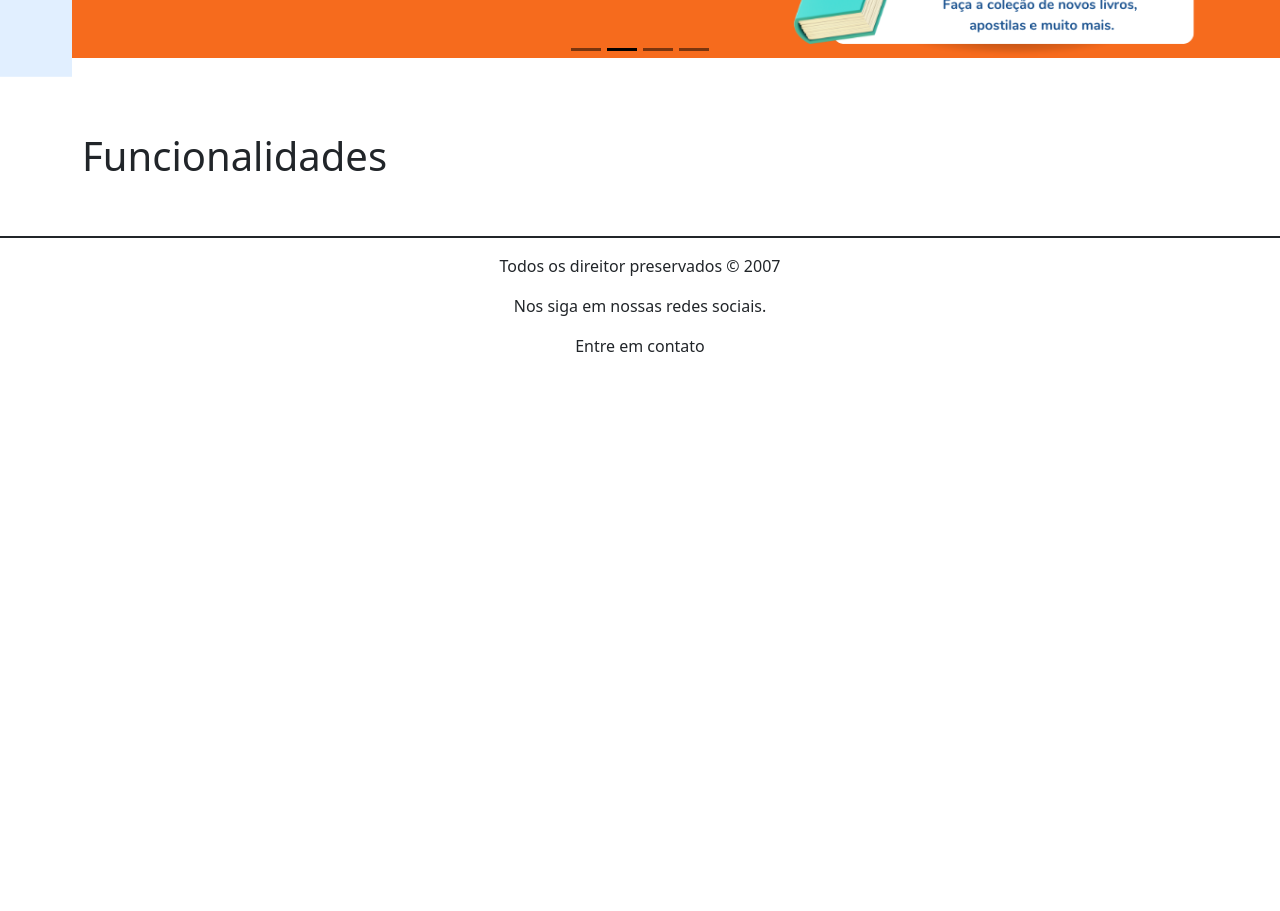
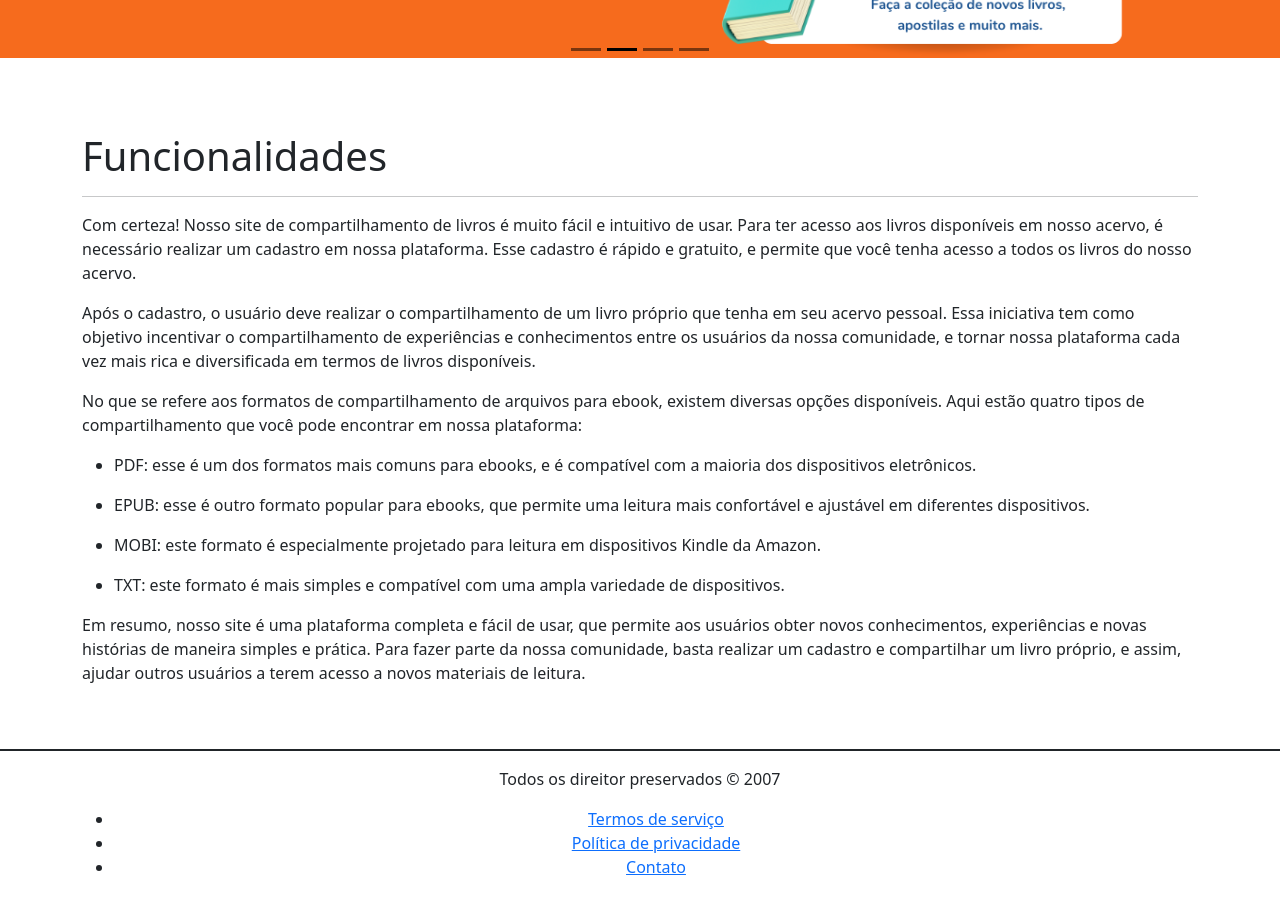
Before and after one commit to diogenesferreirabr/ProjetoFinal-02, a React (Vite) app in the folder frontend/estudoapp-site/: page /funcionalidades in a window 1280 px wide. Shown: the part 440-1351 px from the top of the page. Before the commit the page ends 830 px from the top, so only its background shows below. Built offline with nearby package versions, Linux system fonts and the light colour scheme; no server answers.

Commit message:
Feito a alimenteção das paginas.

```diff
--- a/frontend/estudoapp-site/src/assets/css/paginas/Menu.css
+++ b/frontend/estudoapp-site/src/assets/css/paginas/Menu.css
@@ -1,3 +1,6 @@
 span{
     color: #9f4da9;
 }
+ul{
+
+}
--- a/frontend/estudoapp-site/src/components/Rodape.jsx
+++ b/frontend/estudoapp-site/src/components/Rodape.jsx
@@ -5,8 +5,11 @@ function Rodape() {
         <footer className="rodape mt-5 border-top border-dark border-2">
         <Container className='text-center py-3'>
             <p>Todos os direitor preservados &copy; 2007</p>
-            <p>Nos siga em nossas redes sociais.</p>
-            <p>Entre em contato</p>
+            <ul>
+        <li><a href="#">Termos de serviço</a></li>
+        <li><a href="#">Política de privacidade</a></li>
+        <li><a href="#">Contato</a></li>
+      </ul>
 
         </Container>
         </footer>
--- a/frontend/estudoapp-site/src/pages/Contato.jsx
+++ b/frontend/estudoapp-site/src/pages/Contato.jsx
@@ -1,5 +1,5 @@
 import {Container, Button, Form} from 'react-bootstrap'
-import Depoimentos from '../components/Depoimentos'
+//import Depoimentos from '../components/Depoimentos'
 
 function Contato() {
 
@@ -11,8 +11,10 @@ function Contato() {
 
     return (
         <Container className='conteudo-margin'>
-            <h1>Contato</h1>
-            <p>Entre em contato conosco</p>
+            <h1>Contato</h1><br/>
+            <h5>Duvidas em como realizar o compartilhamento de seu arquivo, não saber como baixar o documento certo para o seu celular, computador ou Ebook?</h5>
+
+            <h5>Entre em contato, iremos te atender o mais rapido possivel.</h5><br/>
 
             <Form onSubmit={handleSubmit}>
                 <Form.Group className="mb-3" controlId="Nome">
@@ -32,7 +34,7 @@ function Contato() {
                 </Button>
             </Form>
 
-            <Depoimentos />
+
         </Container>
     );
 }
--- a/frontend/estudoapp-site/src/pages/Funcionalidades.jsx
+++ b/frontend/estudoapp-site/src/pages/Funcionalidades.jsx
@@ -10,7 +10,7 @@ function Funcionalidades() {
     useEffect(() => {
         async function fetchFuncionalidades() {
             const response = await CmsApi().getFuncionalidades()
-            if(!response.ok) {
+            if (!response.ok) {
                 alert('Erro ao carregar funcionalidades')
                 return
             }
@@ -23,11 +23,37 @@ function Funcionalidades() {
 
     return (
         <>
-        <Banners />
-        <Container className="conteudo-margin">
-            <h1>Funcionalidades</h1>
-            <ListaFuncionalidades funcionalidades={funcionalidades} />
-        </Container>
+            <Banners />
+            <Container className="conteudo-margin">
+                <h1>Funcionalidades</h1><hr />
+
+                <p>Com certeza! Nosso site de compartilhamento de livros é muito fácil e intuitivo de usar. Para ter acesso aos livros disponíveis em nosso acervo, é necessário realizar um cadastro em nossa plataforma. Esse cadastro é rápido e gratuito, e permite que você tenha acesso a todos os livros do nosso acervo.</p>
+
+                <p>Após o cadastro, o usuário deve realizar o compartilhamento de um livro próprio que tenha em seu acervo pessoal. Essa iniciativa tem como objetivo incentivar o compartilhamento de experiências e conhecimentos entre os usuários da nossa comunidade, e tornar nossa plataforma cada vez mais rica e diversificada em termos de livros disponíveis.
+                </p>
+                <p>No que se refere aos formatos de compartilhamento de arquivos para ebook, existem diversas opções disponíveis. Aqui estão quatro tipos de compartilhamento que você pode encontrar em nossa plataforma:
+                </p>
+
+                <ul>
+                    <li>
+                        <p>PDF: esse é um dos formatos mais comuns para ebooks, e é compatível com a maioria dos dispositivos eletrônicos.
+                        </p>
+                    </li>
+                    <li>
+                        <p>EPUB: esse é outro formato popular para ebooks, que permite uma leitura mais confortável e ajustável em diferentes dispositivos.
+                        </p>
+                    </li>
+                    <li><p>MOBI: este formato é especialmente projetado para leitura em dispositivos Kindle da Amazon.</p>
+
+                    </li>
+                    <li><p>TXT: este formato é mais simples e compatível com uma ampla variedade de dispositivos.</p>
+                    </li>
+                </ul>
+
+                <p>Em resumo, nosso site é uma plataforma completa e fácil de usar, que permite aos usuários obter novos conhecimentos, experiências e novas histórias de maneira simples e prática. Para fazer parte da nossa comunidade, basta realizar um cadastro e compartilhar um livro próprio, e assim, ajudar outros usuários a terem acesso a novos materiais de leitura.</p>
+
+                <ListaFuncionalidades funcionalidades={funcionalidades} />
+            </Container>
         </>
     );
 }
--- a/frontend/estudoapp-site/src/pages/Sobre.jsx
+++ b/frontend/estudoapp-site/src/pages/Sobre.jsx
@@ -6,7 +6,7 @@ import CmsApi from '../api/CmsApi'
 function Sobre() {
     const [sobre, setSobre] = useState([])
 
-    useEffect (() => {
+    useEffect(() => {
         async function getSobre() {
             const response = await CmsApi().getSobre()
             const sobre = await response.json()
@@ -18,7 +18,34 @@ function Sobre() {
 
     return (
         <Container className='conteudo-margin'>
-            <h1>Sobre</h1>
+
+            <h2>De onde surgiu a ideia?</h2>
+
+            <p>Olá, seja bem-vindo(a) ao nosso site de compartilhamento de livros! A ideia de criar esta plataforma surgiu da minha paixão por leitura e da vontade de proporcionar acesso gratuito a livros de diversos temas para leitores de todo o mundo. Acredito que compartilhar conhecimento é essencial para o desenvolvimento pessoal e profissional de todos nós, e os livros são uma excelente fonte de aprendizado e entretenimento.</p>
+
+            <p>Além disso, percebi que muitos estudantes enfrentam dificuldades para adquirir livros escolares e apostilas, muitas vezes devido aos altos preços desses materiais. Por isso, decidimos incluir em nosso acervo obras de diversas áreas do conhecimento, com o objetivo de ajudar os alunos a ampliar seus estudos e se preparar para provas e concursos.</p>
+
+            <p>Aqui na "Asociedade dos Livros", valorizamos não apenas a leitura, mas também a troca de experiências entre os usuários. Por isso, para fazer parte da nossa comunidade, é preciso se cadastrar e compartilhar uma nova história que se remete a um dos livros disponíveis em nosso acervo. Essa iniciativa tem como objetivo estimular a criatividade dos leitores e proporcionar um ambiente colaborativo e enriquecedor para todos.</p>
+
+            <p>Estamos sempre em busca de novas formas de aprimorar nossa plataforma e torná-la cada vez mais útil e acessível para todos. Espero que você possa desfrutar de todas as funcionalidades do site e encontrar os livros que procura para enriquecer seu conhecimento e sua vida.</p><hr /><br />
+
+
+            <h1>Sobre</h1> <hr />
+
+            <p>Com certeza! Como mencionei anteriormente, a ideia de criar o site de compartilhamento de livros surgiu a partir da minha paixão pela leitura e da minha vontade de proporcionar acesso gratuito a livros de diversos temas para leitores de todo o mundo. Além disso, percebi que muitos estudantes enfrentam dificuldades para adquirir livros escolares e apostilas, muitas vezes devido aos altos preços desses materiais.</p>
+
+<p>A partir dessa observação, decidimos criar uma plataforma que pudesse ajudar esses estudantes a terem acesso a materiais de qualidade e de forma gratuita. Para isso, selecionamos livros de diversas áreas do conhecimento, incluindo romances, aventuras, dramas, poemas, e muitos outros temas, e disponibilizamos tudo isso em um único lugar, de fácil acesso e navegabilidade.</p>
+
+<p>Entendemos que a educação é um direito de todos, e que muitas vezes a falta de acesso a materiais didáticos e de leitura pode impedir o desenvolvimento pessoal e profissional de muitas pessoas. Por isso, nosso site tem o objetivo de democratizar o acesso à leitura e ao conhecimento, ajudando estudantes e leitores a ampliarem seus horizontes e a alcançarem seus objetivos.</p>
+
+<p>Nosso diferencial é que além de disponibilizar os livros, incentivamos a participação ativa dos usuários na comunidade "Asociedade dos Livros", por meio do compartilhamento de novas histórias relacionadas às obras do nosso acervo. Isso cria um ambiente colaborativo e enriquecedor, onde todos podem aprender e se desenvolver juntos.</p>
+
+<p>Em resumo, nosso site é uma ferramenta poderosa de compartilhamento de conhecimento, que visa ajudar estudantes e leitores a terem acesso a materiais de qualidade de forma gratuita, e a participarem de uma comunidade dinâmica e colaborativa de leitores apaixonados.</p><br/><br/><br/>
+
+
+
+
+
             <p>{sobre.text}</p>
             <Depoimentos />
         </Container>
```
